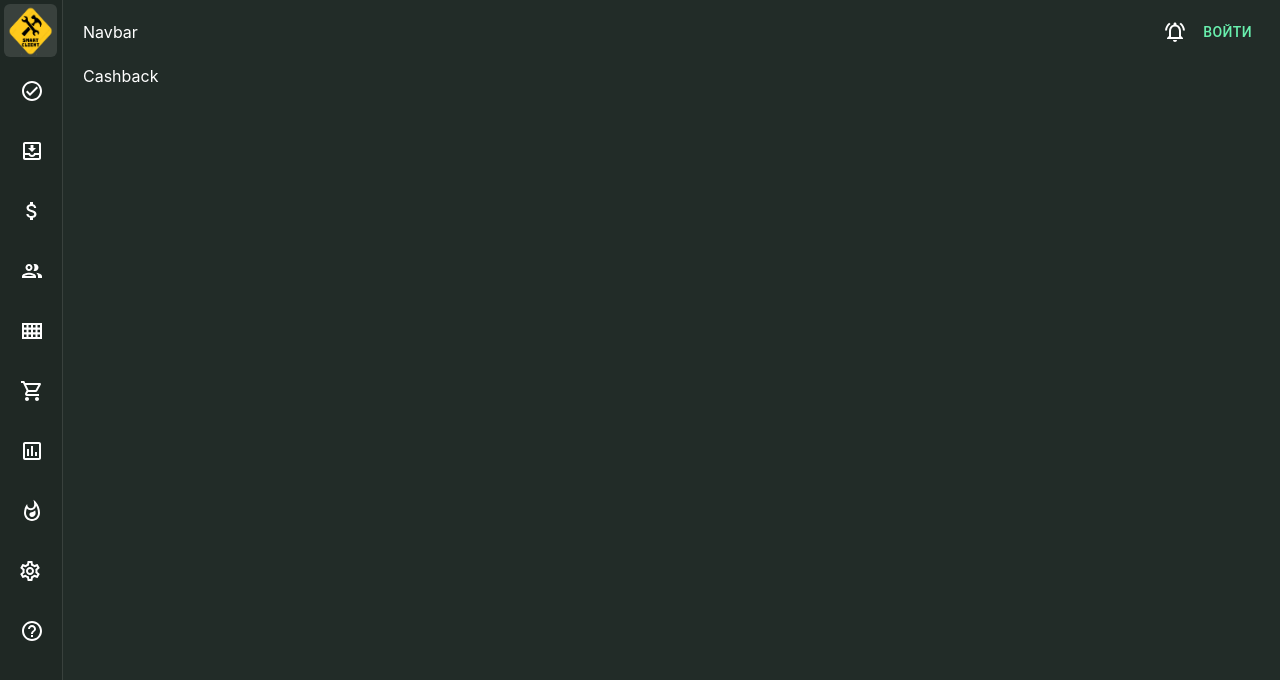
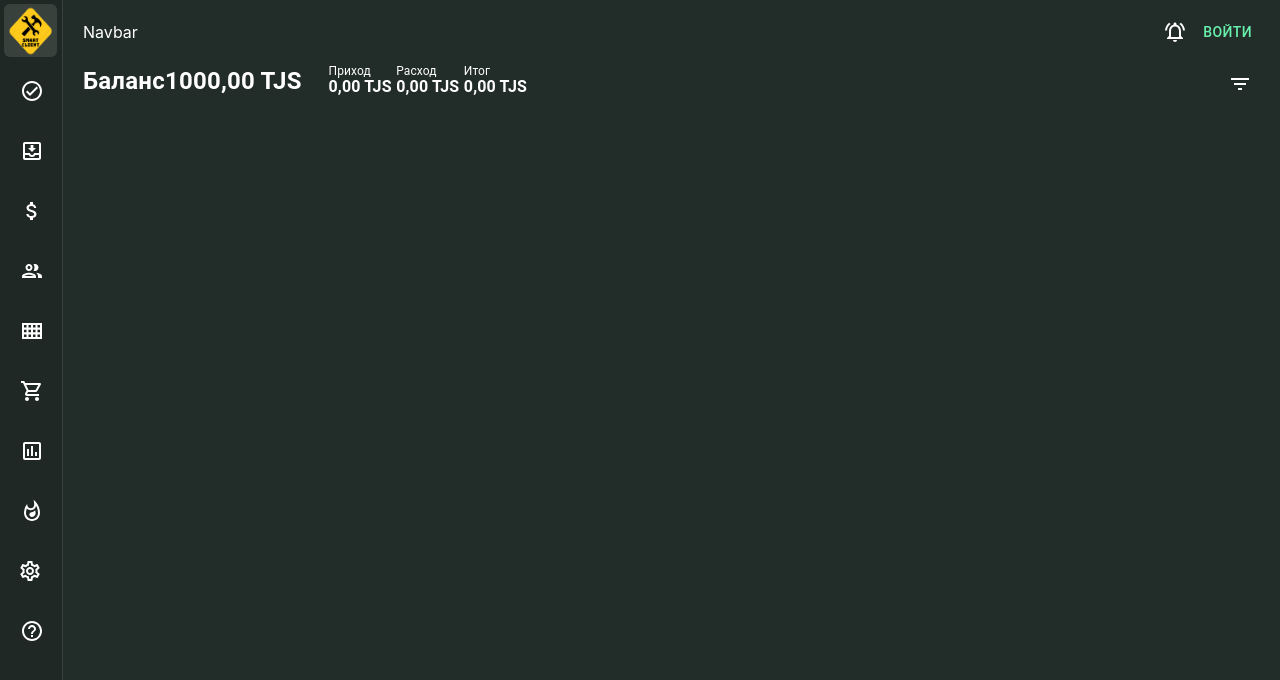
Before and after one commit to dev-tokumei/serviceTypescript, a React (Create React App) app: page /cashbox in a window 1280 px wide. Shown: the top 680 px of the page. Built offline with nearby package versions, Linux system fonts and the light colour scheme.

Commit message:
typografy to ccashbox

```diff
--- a/src/components/cashback/cashback.tsx
+++ b/src/components/cashback/cashback.tsx
@@ -1,10 +1,73 @@
-import React from 'react'
-import { Layout } from '../../layout/layout'
+import React from 'react';
+import { Box, IconButton, Tooltip, Typography } from '@mui/material';
+import { Layout } from '../../layout/layout';
+import FilterListOutlinedIcon from '@mui/icons-material/FilterListOutlined';
 
 const Cashback = () => {
   return (
-    <Layout>Cashback</Layout>
-  )
-}
+    <Layout>
+      <Box
+        sx={{
+          display: 'flex',
+          justifyContent: 'space-between',
+          alignItems: 'center',
+          height: '40px',
+        }}
+      >
+        <Box
+          sx={{
+            width: '444px',
+            height: '28px',
+            display: 'flex',
+            flexWrap: 'wrap',
+            justifyContent: 'space-between',
+            alignItems: 'center',
+            mb: 2,
+          }}
+        >
+          <Box sx={{ display: 'flex', width: '241px' }}>
+            <Typography style={{ fontSize: '24px', fontWeight: 'bold' }}>
+              Баланс
+            </Typography>
+            <Typography style={{ fontSize: '24px', fontWeight: 'bold' }}>
+              1000,00 TJS
+            </Typography>
+          </Box>
+          <Box>
+            <Typography sx={{ fontSize: '0.75rem' }}>Приход</Typography>
+            <Typography
+              sx={{ fontSize: '1rem', fontWeight: 'bold', marginTop: '-5px' }}
+            >
+              0,00 TJS
+            </Typography>
+          </Box>
+          <Box>
+            <Typography sx={{ fontSize: '12px' }}>Расход</Typography>
+            <Typography
+              sx={{ fontSize: '1rem', fontWeight: 'bold', marginTop: '-5px' }}
+            >
+              0,00 TJS
+            </Typography>
+          </Box>
+          <Box>
+            <Typography sx={{ fontSize: '12px' }}>Итог</Typography>
+            <Typography
+              sx={{ fontSize: '1rem', fontWeight: 'bold', marginTop: '-5px' }}
+            >
+              0,00 TJS
+            </Typography>
+          </Box>
+        </Box>
+        <Box>
+          <Tooltip title='Фильтр'>
+            <IconButton style={{ color: '#fff' }}>
+              <FilterListOutlinedIcon />
+            </IconButton>
+          </Tooltip>
+        </Box>
+      </Box>
+    </Layout>
+  );
+};
 
-export default Cashback
+export default Cashback;
```
